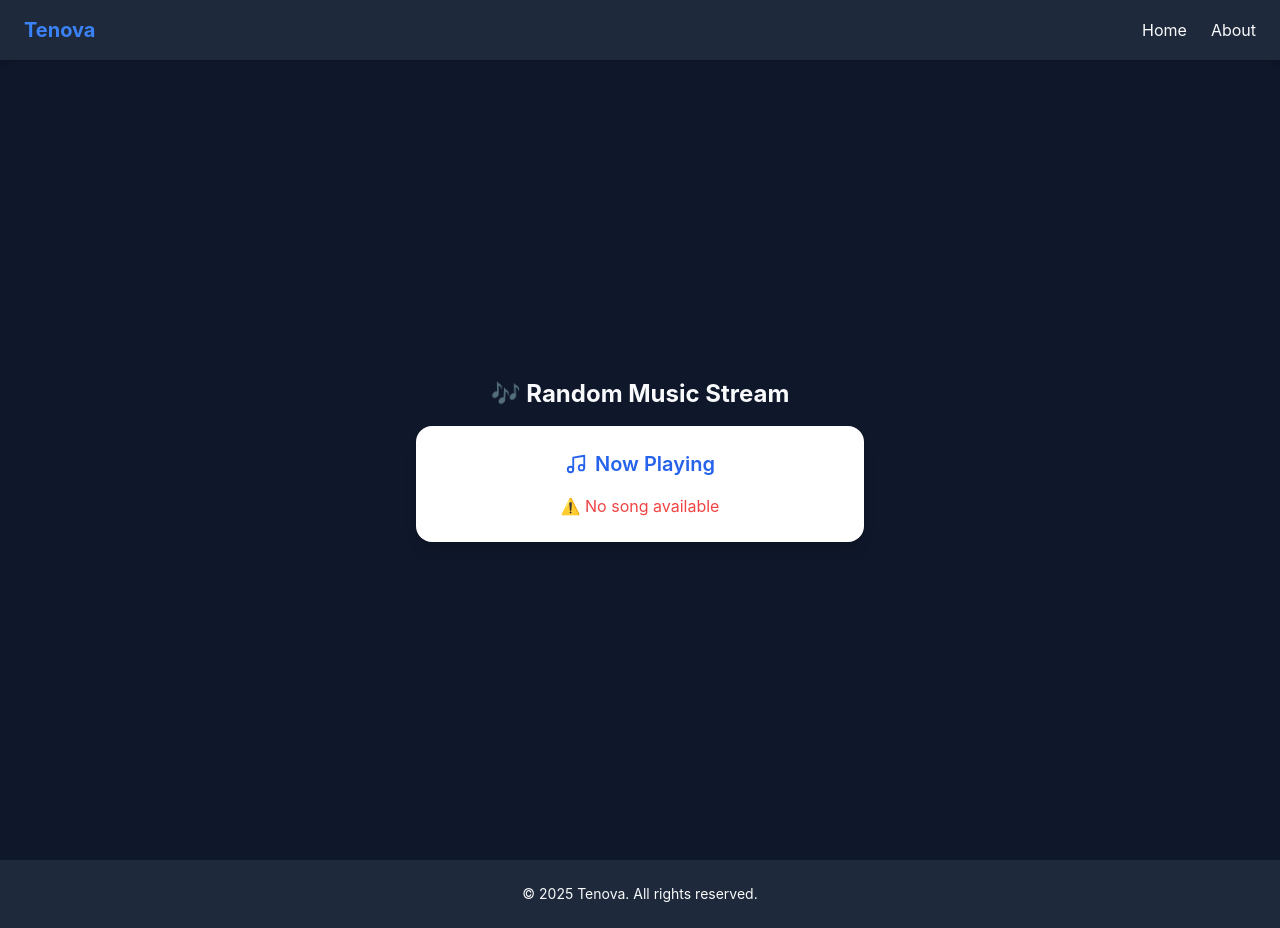
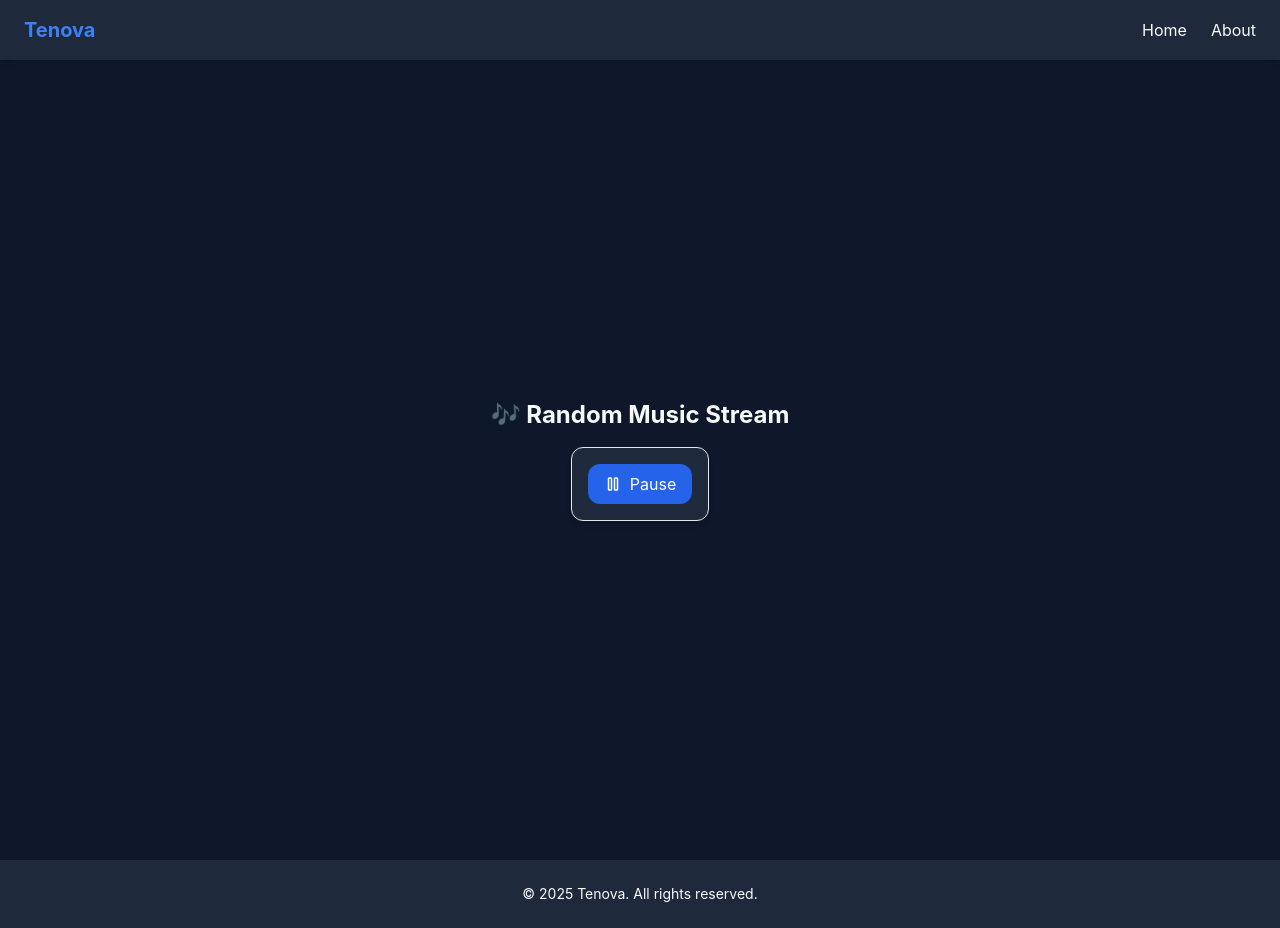
Before and after one commit to tenova-ke/tenova, a Next.js app: page /dashboard in a window 1280 px wide. Built offline with nearby package versions, Linux system fonts and the light colour scheme; no server answers.

Commit message:
Update AudioPlayer.tsx

```diff
--- a/components/AudioPlayer.tsx
+++ b/components/AudioPlayer.tsx
@@ -1,47 +1,46 @@
 "use client";
-import { useEffect, useState } from "react";
-import AudioPlayer from "./AudioPlayer";
-import { Music } from "lucide-react";
+import { useEffect, useRef, useState } from "react";
+import { Play, Pause } from "lucide-react";
 
-interface StreamResponse {
-  status: string;
-  message: string;
-  url: string;
+// 🔑 define props interface so TS knows "url" exists
+interface AudioPlayerProps {
+  url?: string;
 }
 
-export default function MusicCard() {
-  const [songUrl, setSongUrl] = useState<string | null>(null);
-  const [loading, setLoading] = useState(true);
+export default function AudioPlayer({ url }: AudioPlayerProps) {
+  const audioRef = useRef<HTMLAudioElement | null>(null);
+  const [isPlaying, setIsPlaying] = useState(true);
 
   useEffect(() => {
-    async function fetchSong() {
-      try {
-        const res = await fetch("https://tevona-api.onrender.com/api/stream");
-        const data: StreamResponse = await res.json();
-        setSongUrl(data.url);
-      } catch (err) {
-        console.error("❌ Failed to fetch song:", err);
-      } finally {
-        setLoading(false);
-      }
+    if (audioRef.current) {
+      audioRef.current.play().catch((err) => {
+        console.warn("Autoplay blocked:", err.message);
+        setIsPlaying(false);
+      });
     }
-    fetchSong();
-  }, []);
+  }, [url]);
+
+  const togglePlay = () => {
+    if (!audioRef.current) return;
+    if (isPlaying) {
+      audioRef.current.pause();
+      setIsPlaying(false);
+    } else {
+      audioRef.current.play();
+      setIsPlaying(true);
+    }
+  };
 
   return (
-    <div className="p-6 rounded-2xl bg-white shadow-lg flex flex-col items-center gap-4 w-full max-w-md">
-      <div className="flex items-center gap-2 text-blue-600 text-xl font-semibold">
-        <Music size={22} />
-        <span>Now Playing</span>
-      </div>
-
-      {loading ? (
-        <p className="text-gray-500">Loading song...</p>
-      ) : songUrl ? (
-        <AudioPlayer url={songUrl} />
-      ) : (
-        <p className="text-red-500">⚠️ No song available</p>
-      )}
+    <div className="p-4 flex flex-col items-center gap-3 border rounded-xl bg-card shadow-md">
+      <audio ref={audioRef} src={url || "/api/stream"} autoPlay />
+      <button
+        onClick={togglePlay}
+        className="px-4 py-2 flex items-center gap-2 bg-blue-600 text-white rounded-xl hover:bg-blue-500 transition"
+      >
+        {isPlaying ? <Pause size={18} /> : <Play size={18} />}
+        {isPlaying ? "Pause" : "Play"}
+      </button>
     </div>
   );
 }
```
